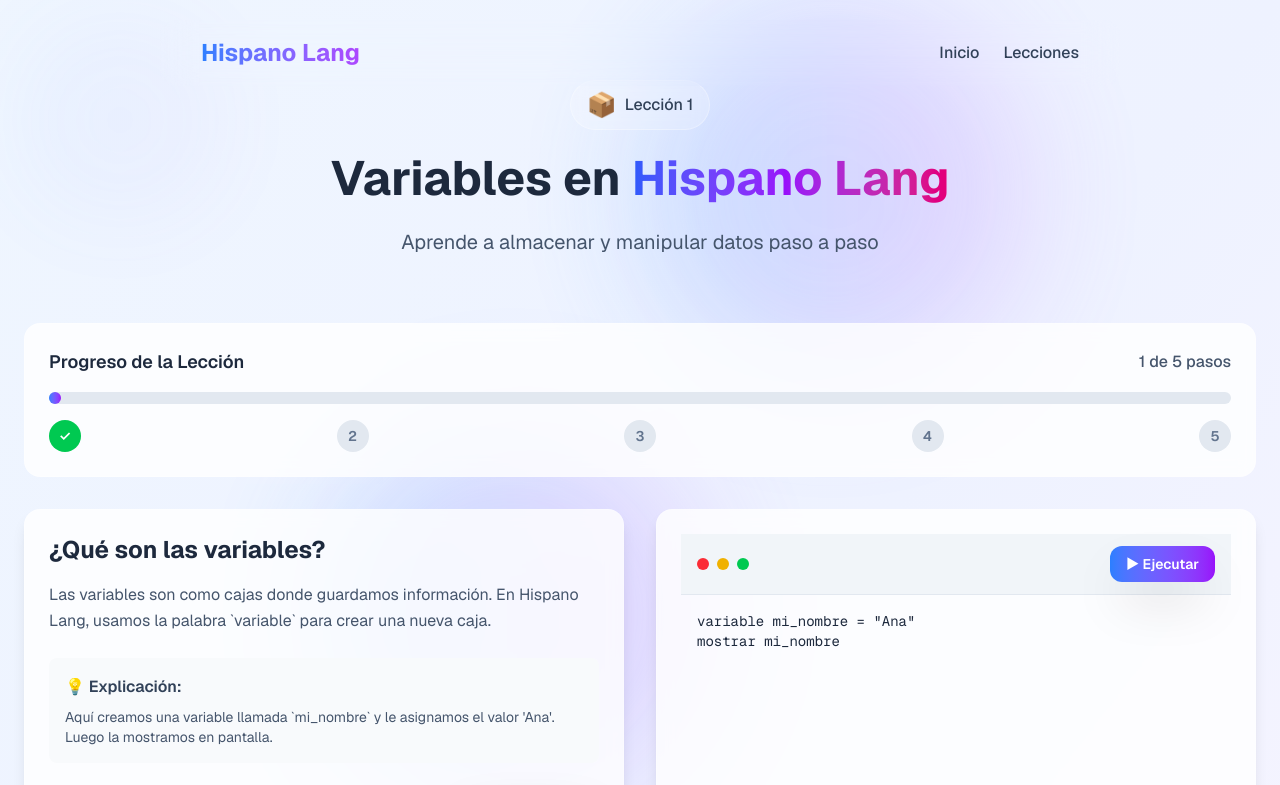
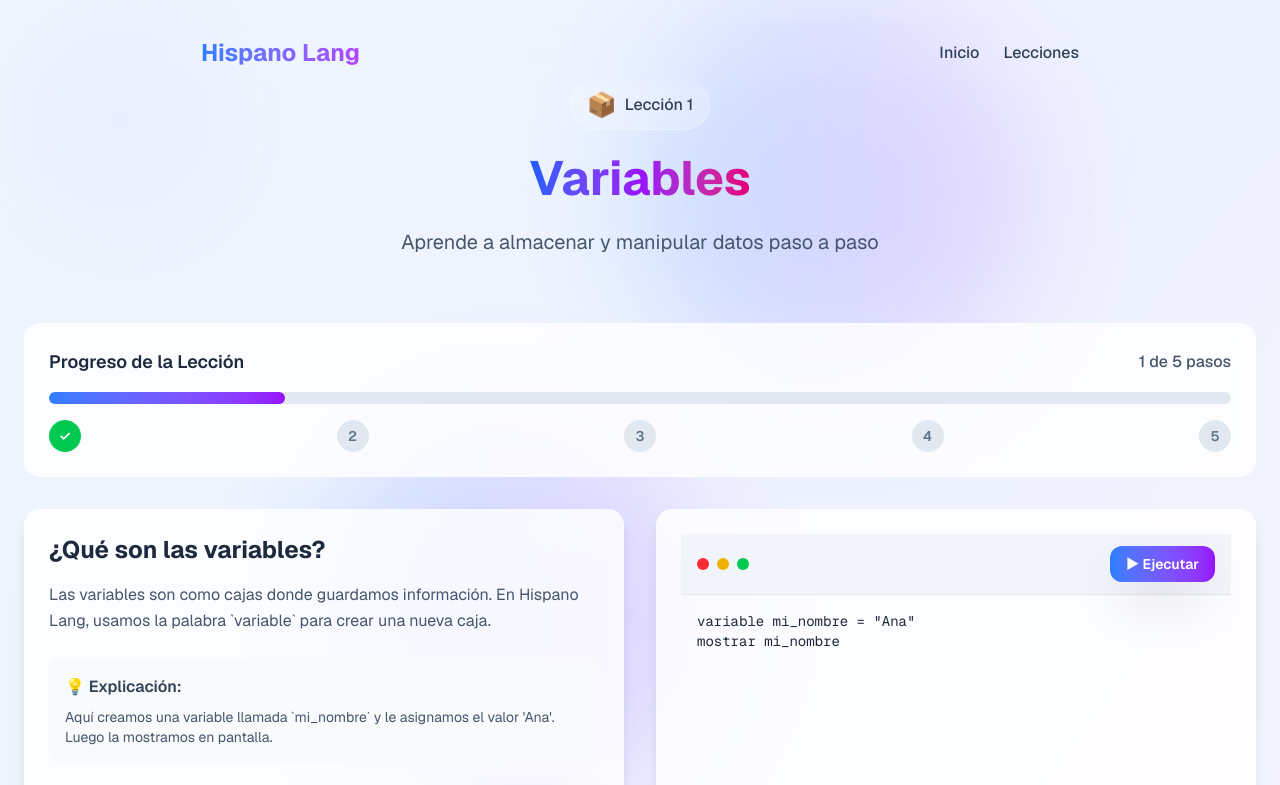
Before and after one commit to nicvazquezdev/hispano-lang-website, a Next.js app: page /lecciones/variables in a window 1280 px wide. Shown: the top 785 px of the page. Built offline with nearby package versions, Linux system fonts and the light colour scheme.

Commit message:
Refactor progress calculation and update lesson title for clarity in Variables lesson component.

```diff
--- a/app/lecciones/variables/page.tsx
+++ b/app/lecciones/variables/page.tsx
@@ -97,8 +97,7 @@ mostrar mi_variable`,
   };
 
   // Calcular progreso: paso actual / total de pasos
-  const progress =
-    currentStep === 0 ? 1 : ((currentStep + 1) / steps.length) * 100;
+  const progress = ((currentStep + 1) / steps.length) * 100;
 
   return (
     <div className="min-h-screen bg-gradient-to-br from-blue-50 via-indigo-50 to-purple-50 relative overflow-hidden">
@@ -115,8 +114,8 @@ mostrar mi_variable`,
         <Section
           background="light"
           badge={{ emoji: "📦", text: "Lección 1" }}
-          title="Variables en"
-          titleGradient=" Hispano Lang"
+          title=" "
+          titleGradient="Variables"
           description="Aprende a almacenar y manipular datos paso a paso"
         >
           <div className="">
```
